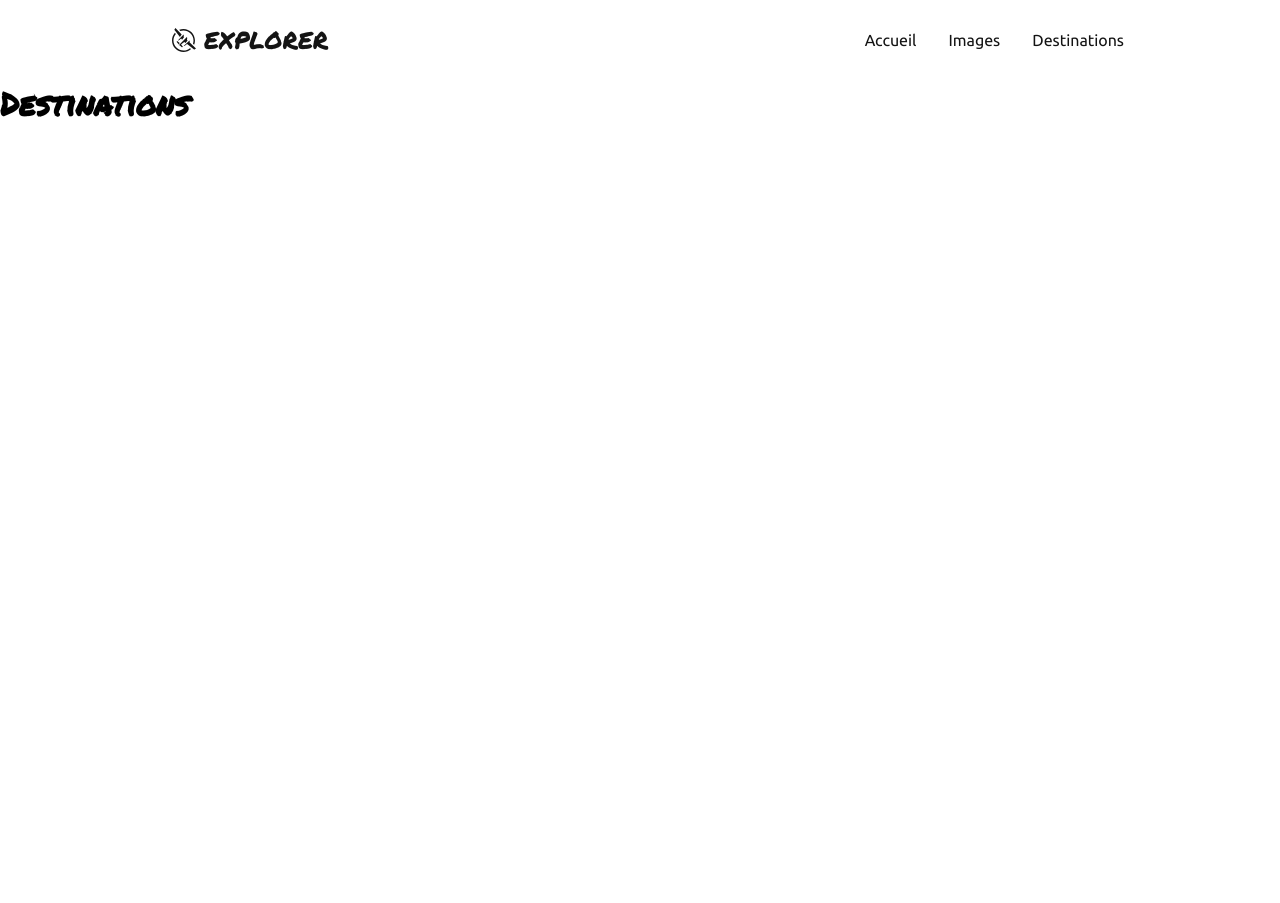
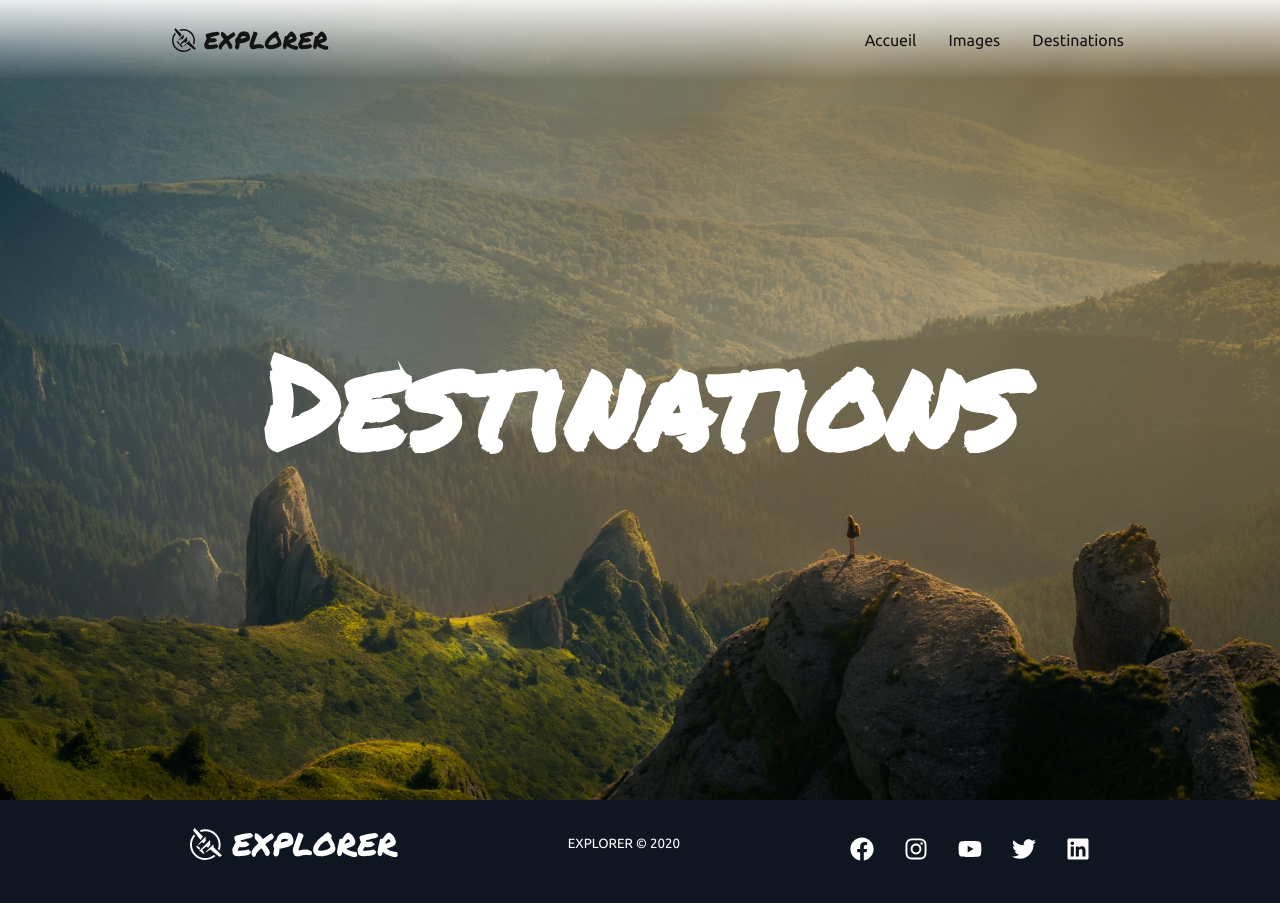
Before and after one commit to warry0/voyage-explorer, a Gatsby site: page /destinations in a window 1280 px wide. Before the commit the page ends 800 px from the top, so only its background shows below. Built offline with nearby package versions, Linux system fonts and the light colour scheme; Gatsby itself is replaced by a stand-in of ours.

Commit message:
Image gatsby + Footer

```diff
--- /dev/null
+++ b/src/components/Footer/FooterElements.js
@@ -0,0 +1,62 @@
+import { Link } from "gatsby"
+import { SiFloatplane } from "react-icons/si"
+import styled from "styled-components"
+
+export const FooterContainer = styled.div`
+  background-color: #101522;
+  display: flex;
+  flex-direction: column;
+  justify-content: center;
+  align-items: center;
+`
+
+export const SocialMedia = styled.section`
+  max-width: 1000px;
+  width: 100%;
+`
+
+export const SocialMediaWrap = styled.div`
+  display: flex;
+  justify-content: space-between;
+  align-items: center;
+  width: 90%;
+  max-width: 1000px;
+  margin: 20px auto;
+
+  @media screen and (max-width: 820px) {
+    flex-direction: column;
+  }
+`
+
+export const SocialLogo = styled(Link)`
+  color: #fff;
+  justify-self: start;
+  cursor: pointer;
+  text-decoration: none;
+  font-size: 2rem;
+  display: flex;
+  align-items: center;
+  margin-bottom: 16px;
+`
+
+export const SocialIcon = styled(SiFloatplane)`
+  margin-right: 10px;
+`
+
+export const WebsiteRights = styled.small`
+  color: #fff;
+  margin-bottom: 16px;
+  font-family: "Ubuntu", sans-serif;
+`
+
+export const SocialIcons = styled.div`
+  display: flex;
+  justify-content: space-between;
+  align-items: center;
+  width: 240px;
+`
+
+export const SocialIconLink = styled.a`
+  color: #fff;
+  font-size: 24px;
+`
--- /dev/null
+++ b/src/components/Footer/index.js
@@ -0,0 +1,60 @@
+import React from "react"
+import {
+  FaFacebook,
+  FaInstagram,
+  FaLinkedin,
+  FaTwitter,
+  FaYoutube,
+} from "react-icons/fa"
+import {
+  FooterContainer,
+  SocialIcon,
+  SocialIconLink,
+  SocialIcons,
+  SocialLogo,
+  SocialMedia,
+  SocialMediaWrap,
+  WebsiteRights,
+} from "./FooterElements"
+
+const Footer = () => {
+  return (
+    <FooterContainer>
+      <SocialMedia>
+        <SocialMediaWrap>
+          <SocialLogo to="/">
+            <SocialIcon />
+            EXPLORER
+          </SocialLogo>
+          <WebsiteRights>EXPLORER © {new Date().getFullYear()}</WebsiteRights>
+          <SocialIcons>
+            <SocialIconLink href="/" target="_blank" aria-label="Facebook">
+              <FaFacebook />
+            </SocialIconLink>
+            <SocialIconLink href="/" target="_blank" aria-label="Instagram">
+              <FaInstagram />
+            </SocialIconLink>
+            <SocialIconLink
+              href={
+                "//https://www.youtube.com/watch?v=b1ijxLR4djQ&ab_channel=MusiqueRelaxation-Nature-Zen-FrantzAmathy"
+              }
+              target="_blank"
+              aria-label="Youtube"
+              rel="noopener noreferrer"
+            >
+              <FaYoutube />
+            </SocialIconLink>
+            <SocialIconLink href="/" target="_blank" aria-label="Twitter">
+              <FaTwitter />
+            </SocialIconLink>
+            <SocialIconLink href="/" target="_blank" aria-label="Linkedin">
+              <FaLinkedin />
+            </SocialIconLink>
+          </SocialIcons>
+        </SocialMediaWrap>
+      </SocialMedia>
+    </FooterContainer>
+  )
+}
+
+export default Footer
--- a/src/components/HeroSection/HeroSection.css
+++ b/src/components/HeroSection/HeroSection.css
@@ -12,12 +12,14 @@
   }
 
   .hero-container > h1 {
+    text-align: center;
     color: #fff;
     font-size: 100px;
     margin-top: 0px;
   }
 
   .hero-container > p {
+    text-align: center;
     margin-top: 8px;
     color: #fff;
     font-size: 32px;
--- a/src/components/HeroSection/index.js
+++ b/src/components/HeroSection/index.js
@@ -8,7 +8,7 @@ function HeroSection() {
             <h1>Voyager Plus</h1>
             <p>Organiser votre prochain voyage aujourd'hui</p>
             <div className="hero-btns">
-                <Button>Commencer</Button>
+                <Button fontBig big primary>Commencer</Button>
             </div>
         </div>
     )
--- a/src/components/layout.css
+++ b/src/components/layout.css
@@ -1,8 +1,23 @@
-@import url('https://fonts.googleapis.com/css2?family=Permanent+Marker&family=Ubuntu&display=swap');
-
+@import url("https://fonts.googleapis.com/css2?family=Fredoka+One&family=Permanent+Marker&family=Ubuntu&display=swap");
 * {
   box-sizing: border-box;
   margin: 0;
   padding: 0;
   font-family: 'Permanent Marker', cursive;
 }
+
+ .destinations {
+  text-align: center;
+  background: url("../images/background.jpg") center center/cover no-repeat;
+  height: 100vh;
+  width: 100%;
+  display: flex;
+  flex-direction: column;
+  justify-content: center;
+  align-items: center;
+  box-shadow: inset 0 0 0 1000px rgba(0, 0, 0, 0.2);
+  object-fit: contain;
+  margin-top: -80px;
+  color: #fff;
+  font-size: 8rem;
+}
--- a/src/components/layout.js
+++ b/src/components/layout.js
@@ -1,20 +1,11 @@
 import React from "react"
 import PropTypes from "prop-types"
-import { useStaticQuery, graphql } from "gatsby"
-
 import "./layout.css"
 import Navbar from "./Navbar"
+import Footer from "./Footer"
 
 const Layout = ({ children }) => {
-  const data = useStaticQuery(graphql`
-    query SiteTitleQuery {
-      site {
-        siteMetadata {
-          title
-        }
-      }
-    }
-  `)
+
 
   return (
     <>
@@ -22,7 +13,7 @@ const Layout = ({ children }) => {
 
         <main>{children}</main>
 
-
+      <Footer />
     </>
   )
 }
--- a/src/pages/destinations.js
+++ b/src/pages/destinations.js
@@ -1,13 +1,15 @@
 import React from "react"
 import Layout from "../components/layout"
 import SEO from "../components/seo"
+import  "../../src/components/layout.css"
 
 const Destinations = () => (
   <Layout>
     <SEO title="Destinations" />
-    <h1>Destinations</h1>
+    <h1 className="destinations">Destinations</h1>
 
   </Layout>
+
 )
 
 export default Destinations
--- a/src/pages/images.js
+++ b/src/pages/images.js
@@ -1,14 +1,12 @@
 import React from "react"
-
-
-
+import Image from "../components/image"
 import Layout from "../components/layout"
 import SEO from "../components/seo"
 
 const Images = () => (
   <Layout>
     <SEO title="Image" />
-    <h1>Images</h1>
+    <Image />
 
   </Layout>
 )
--- a/src/pages/index.js
+++ b/src/pages/index.js
@@ -1,5 +1,6 @@
 import React from "react"
 import HeroSection from "../components/HeroSection"
+import Image from "../components/image"
 
 import Layout from "../components/layout"
 
@@ -10,7 +11,9 @@ const IndexPage = () => (
     <SEO title="Accueil" />
 
     <HeroSection />
+    <Image />
   </Layout>
+
 )
 
 export default IndexPage
```
Also changed, not shown: src/components/image.css (added, +33 -0 lines), src/components/image.js (+28 -21 lines).
